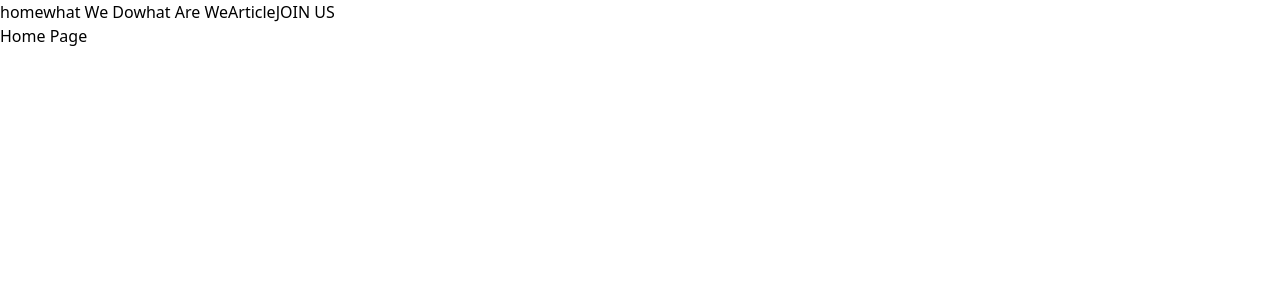
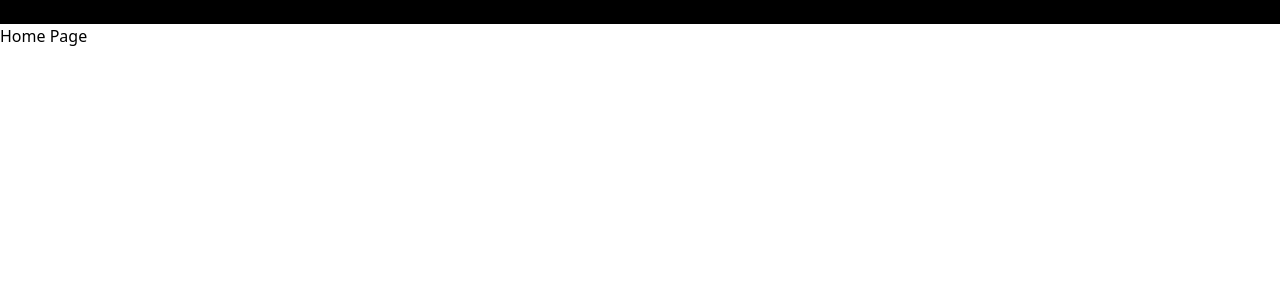
Before and after one commit to varasukmu/YCJA-WEB, a Next.js app: page / in a window 1280 px wide. Shown: the top 300 px of the page. Built offline with nearby package versions, Linux system fonts and the light colour scheme.

Commit message:
[fixed] fixed tailwind

```diff
--- a/tailwind.config.ts
+++ b/tailwind.config.ts
@@ -5,6 +5,7 @@ export default {
     "./pages/**/*.{js,ts,jsx,tsx,mdx}",
     "./components/**/*.{js,ts,jsx,tsx,mdx}",
     "./app/**/*.{js,ts,jsx,tsx,mdx}",
+    "./component/**/*.{js,ts,jsx,tsx,mdx}",
   ],
   theme: {
     extend: {
```
Also changed, not shown: 1 other file (tests, documents, lock files or other folders).
